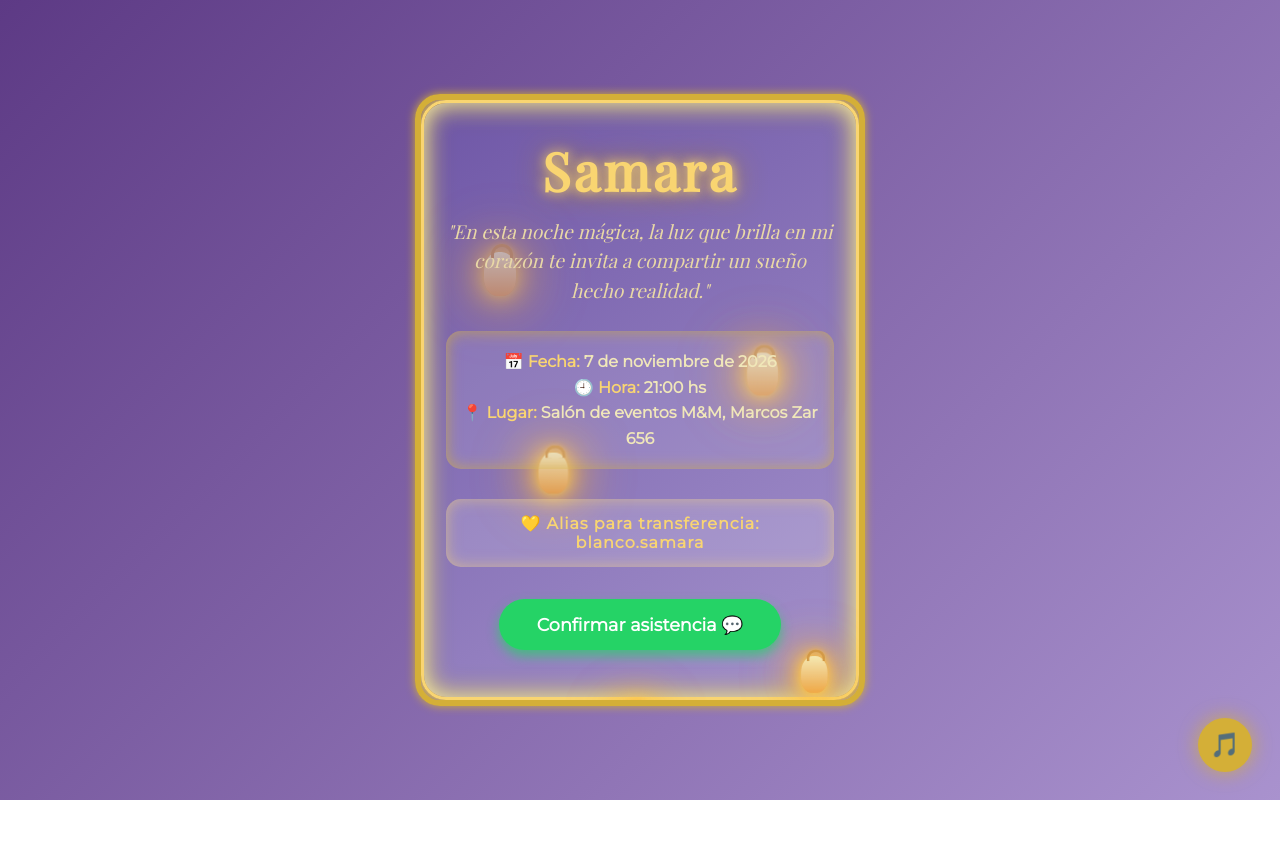
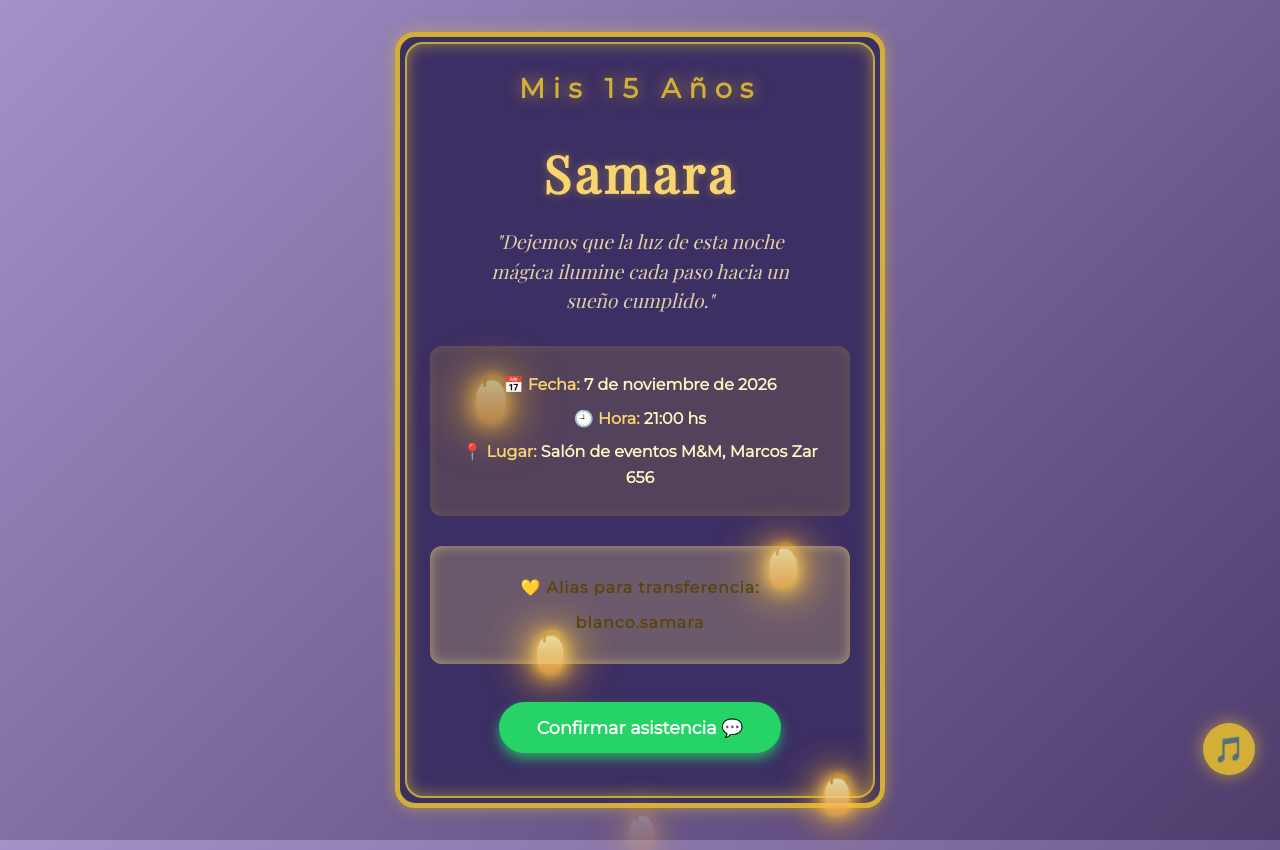
Before and after one commit to cumple15Sami/cumple-15-samara, a plain HTML site: page index.html in a window 1280 px wide. Before the commit the page ends 800 px from the top, so only its background shows below. Drawn offline with nearby package versions, Linux system fonts and the light colour scheme.

Commit message:
Revise invitation text and styles for event
Updated the invitation details and styling for Samara's 15th birthday.

```diff
--- a/index.html
+++ b/index.html
@@ -1,116 +1,112 @@
- <!DOCTYPE html>
+<!DOCTYPE html>
 <html lang="es">
 <head>
   <meta charset="UTF-8" />
   <meta name="viewport" content="width=device-width, initial-scale=1" />
-  <title>Invitación 15 años Samara</title>
+  <title>¡Los 15 de Samara!</title>
   <style>
     @import url('https://fonts.googleapis.com/css2?family=Playfair+Display&family=Montserrat&display=swap');
-    /* Reset y base */
-    * {
-      box-sizing: border-box;
+    body {
       margin: 0;
-      padding: 0;
-    }
-    body {
       font-family: 'Montserrat', sans-serif;
-      background: linear-gradient(135deg, #5D3A85, #A992CE);
-      color: #eee;
-      min-height: 100vh;
+      background: linear-gradient(135deg, #a491c8, #4e3c6d);
+      color: #f0e7c2;
       display: flex;
       justify-content: center;
       align-items: center;
-      padding: 40px 20px;
+      min-height: 100vh;
+      overflow-x: hidden;
+      padding: 20px;
     }
     .invitacion {
+      background: #3c2f63;
+      border: 5px solid #d4af37;
+      border-radius: 20px;
+      max-width: 420px;
+      width: 100%;
+      box-shadow: 0 0 15px rgba(212,175,55,0.6);
+      padding: 35px 30px 50px;
+      text-align: center;
       position: relative;
-      max-width: 450px;
-      background: linear-gradient(145deg, #6e56a6, #a593cc);
-      border: 6px solid #d4af37; /* dorado */
-      border-radius: 25px;
-      box-shadow:
-        0 0 10px #d4af37,
-        inset 0 0 30px #a08628;
-      overflow: hidden;
-      padding: 35px 25px 50px;
-      text-align: center;
     }
-    /* Marco dorado decorativo */
+    /* Marco dorado sutil */
     .invitacion::before {
-      content: "";
+      content: '';
       pointer-events: none;
       position: absolute;
-      inset: 0;
-      border-radius: 25px;
-      border: 3px solid #f9d571;
-      box-shadow:
-        0 0 14px #f9d571,
-        inset 0 0 25px #fff8b6;
+      inset: 5px;
+      border: 2px solid #bfa93f;
+      border-radius: 18px;
+      box-shadow: inset 0 0 15px #bfa93faa;
       z-index: 0;
-      transition: box-shadow 0.3s ease-in-out;
     }
-    .invitacion:hover::before {
-      box-shadow:
-        0 0 25px #f9d571,
-        inset 0 0 35px #fff8b6;
-    }
-    /* NOMBRE */
     .nombre {
       font-family: 'Playfair Display', serif;
-      font-size: 3.3rem;
       font-weight: 700;
+      font-size: 3.2rem;
       color: #f9d571;
-      text-shadow: 0 0 12px #f9d571, 0 0 30px #b88e1f;
+      text-shadow: 0 0 10px #bfa93f88;
       margin-bottom: 12px;
       position: relative;
-      z-index: 2;
-      letter-spacing: 3px;
+      z-index: 1;
+      letter-spacing: 3.5px;
     }
-    /* Frase */
+    .titulo {
+      font-weight: 700;
+      letter-spacing: 8px;
+      font-size: 1.7rem;
+      margin-bottom: 10px;
+      color: #d4af37;
+      font-family: 'Montserrat', sans-serif;
+      text-shadow: 0 0 15px #d4af37aa;
+      position: relative;
+      z-index: 1;
+    }
     .frase {
+      font-family: 'Playfair Display', serif;
       font-style: italic;
       font-size: 1.2rem;
-      color: #e9d8a6;
-      margin-bottom: 25px;
+      color: #e0d1a6;
+      margin: 20px auto 30px;
       line-height: 1.55;
+      max-width: 320px;
       position: relative;
-      z-index: 2;
-      font-family: 'Playfair Display', serif;
+      z-index: 1;
     }
-    /* Detalles del evento */
     .detalles {
-      background: rgba(255, 255, 255, 0.1);
-      border-radius: 15px;
-      padding: 18px 15px;
+      background: rgba(212,175,55,0.15);
+      border-radius: 12px;
+      padding: 18px 20px;
       margin-bottom: 30px;
       font-size: 1rem;
       line-height: 1.6;
       font-weight: 600;
-      color: #f0e7b9;
-      box-shadow: inset 0 0 15px #d4af37aa;
+      color: #fff6c2;
+      box-shadow: inset 0 0 12px #d4af3733;
       position: relative;
-      z-index: 2;
+      z-index: 1;
       font-family: 'Montserrat', sans-serif;
+    }
+    .detalles p {
+      margin: 8px 0;
     }
     .detalles strong {
       color: #f9d571;
     }
-    /* Regalo */
     .regalo {
-      background: rgba(255, 255, 255, 0.15);
-      border-radius: 15px;
-      padding: 15px 18px;
-      font-size: 1rem;
-      color: #f9d571;
+      background: rgba(247, 217, 130, 0.25);
+      border-radius: 12px;
+      padding: 16px 22px;
+      color: #5a460d;
       font-weight: 700;
-      box-shadow: inset 0 0 15px #f9d57188;
-      margin-bottom: 32px;
+      box-shadow: inset 0 0 12px #f7d9828c;
+      margin-bottom: 38px;
       letter-spacing: 0.06em;
       font-family: 'Montserrat', sans-serif;
+      user-select: text;
       position: relative;
-      z-index: 2;
+      z-index: 1;
     }
-    /* Botón confirmación */
     .boton-whatsapp {
       display: inline-block;
       background: #25d366;
@@ -123,33 +119,33 @@
       box-shadow: 0 6px 12px rgba(37, 211, 102, 0.7);
       transition: background-color 0.3s ease, transform 0.25s ease;
       position: relative;
-      z-index: 3;
+      z-index: 2;
     }
     .boton-whatsapp:hover {
       background: #1ebe56;
-      transform: scale(1.08);
+      transform: scale(1.05);
       box-shadow: 0 10px 20px rgba(30, 190, 86, 0.85);
     }
-    /* LINTERNAS FLOTANTES */
+    /* Linternas flotantes */
     .farolito {
       position: absolute;
-      width: 32px;
-      height: 44px;
+      width: 30px;
+      height: 42px;
       border-radius: 45% 45% 40% 40%;
-      background: linear-gradient(#fff4b0, #f5a83c);
+      background: linear-gradient(180deg, #fff4b0, #f5a83c);
       box-shadow:
-        0 0 22px #ffd45c,
-        0 0 50px #ffb52e,
-        0 0 85px rgba(255, 180, 40, 0.6);
+        0 0 20px #ffd45c,
+        0 0 45px #ffb52e,
+        0 0 70px rgba(255, 180, 40, 0.5);
       opacity: 0.85;
-      animation: flotar 10s infinite ease-in-out;
-      filter: drop-shadow(0 0 3px #ffb52e);
-      z-index: 1;
+      animation: flotar 11s infinite ease-in-out;
+      filter: drop-shadow(0 0 4px #ffb52e);
+      z-index: 0;
     }
     .farolito::before {
       content: "";
       position: absolute;
-      top: -8px;
+      top: -7px;
       left: 7px;
       width: 16px;
       height: 11px;
@@ -157,134 +153,105 @@
       border-bottom: none;
       border-radius: 12px 12px 0 0;
     }
-    .f1 { left: 7%; bottom: -60px; animation-delay: 0s; }
-    .f2 { left: 22%; bottom: -90px; animation-delay: 2.1s; transform: scale(.75); }
-    .f3 { left: 45%; bottom: -70px; animation-delay: 4.2s; transform: scale(.85); }
-    .f4 { left: 68%; bottom: -95px; animation-delay: 1.3s; transform: scale(.7); }
-    .f5 { left: 85%; bottom: -72px; animation-delay: 3.6s; transform: scale(.9); }
+    .f1 { left: 9%; bottom: -55px; animation-delay: 0s; }
+    .f2 { left: 25%; bottom: -75px; animation-delay: 2.2s; transform: scale(0.75); }
+    .f3 { left: 47%; bottom: -60px; animation-delay: 4.4s; transform: scale(0.85); }
+    .f4 { left: 72%; bottom: -80px; animation-delay: 1.5s; transform: scale(0.7); }
+    .f5 { left: 87%; bottom: -65px; animation-delay: 3.6s; transform: scale(0.9); }
     @keyframes flotar {
       0% {
         transform: translateY(0) translateX(0) scale(0.8);
         opacity: 0;
       }
-      10% {
+      15% {
         opacity: 0.9;
       }
-      50% {
-        transform: translateY(-58vh) translateX(32px) scale(1);
+      55% {
+        transform: translateY(-58vh) translateX(35px) scale(1);
       }
       100% {
-        transform: translateY(-120vh) translateX(-38px) scale(0.7);
+        transform: translateY(-125vh) translateX(-30px) scale(0.7);
         opacity: 0;
       }
     }
-    /* MÚSICA */
+    /* Botón música */
     #audio-control {
       position: fixed;
-      bottom: 28px;
-      right: 28px;
+      bottom: 25px;
+      right: 25px;
       background: #d4af37;
       border-radius: 50%;
       border: none;
-      width: 54px;
-      height: 54px;
-      font-size: 24px;
-      color: #532e89;
+      width: 52px;
+      height: 52px;
+      font-size: 25px;
+      color: #3c2f63;
       cursor: pointer;
-      box-shadow: 0 0 20px #d4af37cc;
-      z-index: 999;
+      box-shadow: 0 0 17px #d4af37bb;
+      z-index: 1000;
       transition: background-color 0.3s ease;
     }
     #audio-control:hover {
       background: #b88e1f;
-      box-shadow: 0 0 30px #b88e1fdd;
-    }
-    #audio-iframe {
-      display: none;
-    }
-    /* Responsive */
-    @media (max-width: 480px) {
-      .invitacion {
-        max-width: 95vw;
-        padding: 30px 18px 50px;
-      }
-      .nombre {
-        font-size: 2.2rem;
-      }
-      .frase {
-        font-size: 1rem;
-      }
-      .detalles, .regalo {
-        font-size: 0.9rem;
-      }
-      .boton-whatsapp {
-        padding: 13px 30px;
-        font-size: 1rem;
-      }
+      box-shadow: 0 0 28px #b88e1fdd;
     }
   </style>
 </head>
 <body>
   <div class="invitacion" role="main" aria-label="Invitación de quince años de Samara">
+    <div class="titulo" aria-hidden="true">Mis 15 Años</div>
     <h1 class="nombre" aria-label="Cumpleaños de Samara">Samara</h1>
     <p class="frase" aria-label="Frase de invitación">
-      "En esta noche mágica, la luz que brilla en mi corazón te invita a compartir un sueño hecho realidad."
+      "Dejemos que la luz de esta noche mágica ilumine cada paso hacia un sueño cumplido."
     </p>
-    <div class="detalles" aria-label="Detalles del evento">
+    <section class="detalles" aria-label="Detalles del evento">
       <p>📅 <strong>Fecha:</strong> 7 de noviembre de 2026</p>
       <p>🕘 <strong>Hora:</strong> 21:00 hs</p>
       <p>📍 <strong>Lugar:</strong> Salón de eventos M&amp;M, Marcos Zar 656</p>
-    </div>
-    <div class="regalo" aria-label="Información para regalo">
+    </section>
+    <section class="regalo" aria-label="Información para regalo">
       <p>💛 <strong>Alias para transferencia:</strong></p>
       <p>blanco.samara</p>
-    </div>
+    </section>
     <a href="https://wa.me/5492901303984?text=Hola%20Samara%20👑%20Confirmo%20mi%20asistencia%20a%20tu%20fiesta%20de%2015%20años"
       target="_blank" rel="noopener" class="boton-whatsapp" aria-label="Confirmar asistencia por WhatsApp">
       Confirmar asistencia 💬
     </a>
-    <!-- Linternas flotantes -->
+    <!-- Linternas -->
     <div class="farolito f1" aria-hidden="true"></div>
     <div class="farolito f2" aria-hidden="true"></div>
     <div class="farolito f3" aria-hidden="true"></div>
     <div class="farolito f4" aria-hidden="true"></div>
     <div class="farolito f5" aria-hidden="true"></div>
   </div>
-  <!-- Control de música -->
-  <button id="audio-control" aria-label="Reproducir pausa música">
+  <!-- Botón para música -->
+  <button id="audio-control" aria-label="Reproducir o pausar música">
     🎵
   </button>
-  <!-- YouTube en iframe oculto para reproducir música -->
-  <iframe
-    id="audio-iframe"
-    width="0"
-    height="0"
-    src="https://www.youtube.com/embed/9bGFko9SM0M?autoplay=0&loop=1&playlist=9bGFko9SM0M&controls=0&mute=1&enablejsapi=1"
-    frameborder="0"
-    allow="autoplay"
-    allowfullscreen
-    aria-hidden="true"
-  ></iframe>
+  <!-- YouTube iframe música -->
+  <iframe id="audio-iframe"
+          src="https://www.youtube.com/embed/9bGFko9SM0M?autoplay=0&loop=1&playlist=9bGFko9SM0M&controls=0&mute=1&enablejsapi=1"
+          frameborder="0"
+          allow="autoplay"
+          style="display:none"
+          aria-hidden="true"></iframe>
   <script>
-    // Control básico de reproducción de YouTube embed por API JS
+    let player;
+    let isPlaying = false;
     const btn = document.getElementById('audio-control');
     const iframe = document.getElementById('audio-iframe');
-    let player;
-    let isPlaying = false;
-    // Carga API YouTube para controlar iframe
+    // Carga la API de YouTube para controlar el iframe con JS
     let tag = document.createElement('script');
     tag.src = "https://www.youtube.com/iframe_api";
     document.body.appendChild(tag);
     function onYouTubeIframeAPIReady() {
       player = new YT.Player('audio-iframe', {
         events: {
-          'onReady': onPlayerReady
+          'onReady': () => {
+            player.mute(); // Música inicial en mute para no molestar
+          }
         }
       });
-    }
-    function onPlayerReady(event) {
-      // Música cargada, mantén mute para no molestar
-      player.mute();
     }
     btn.addEventListener('click', () => {
       if (!player) return;
```
